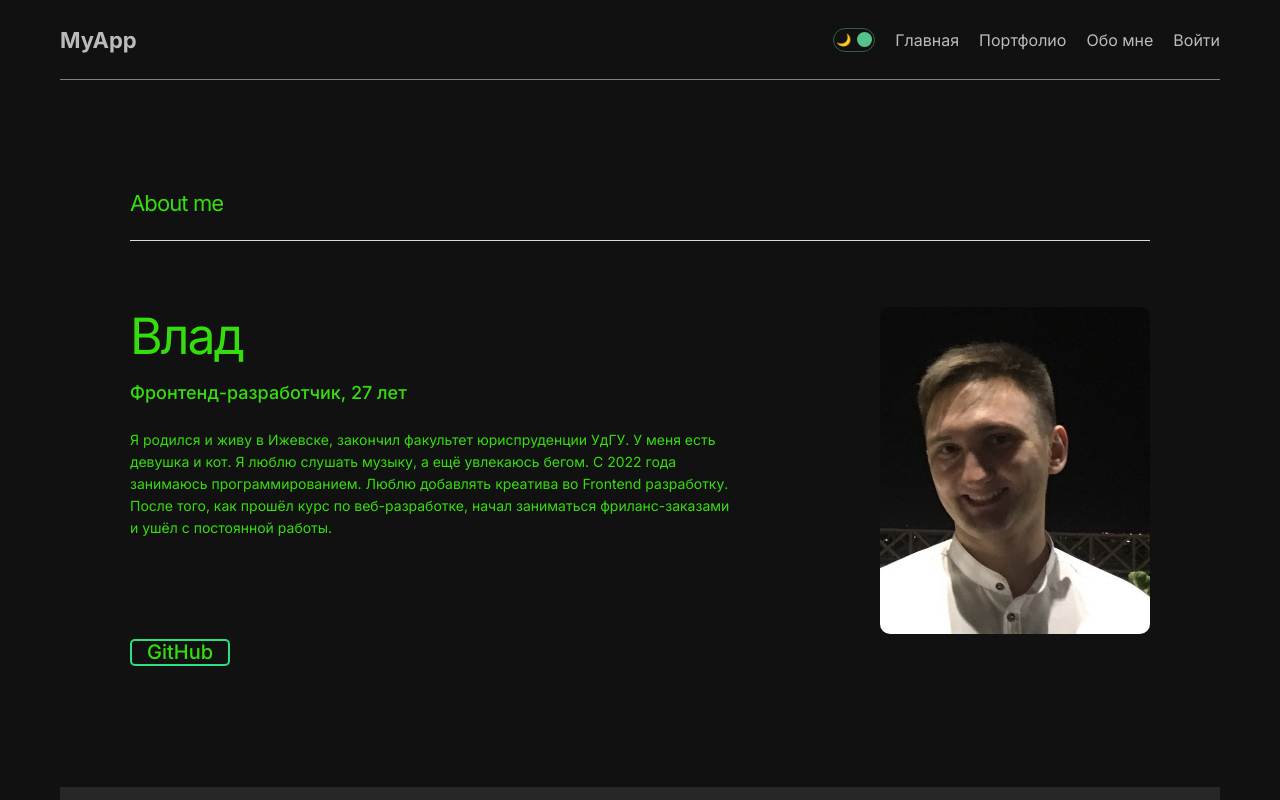
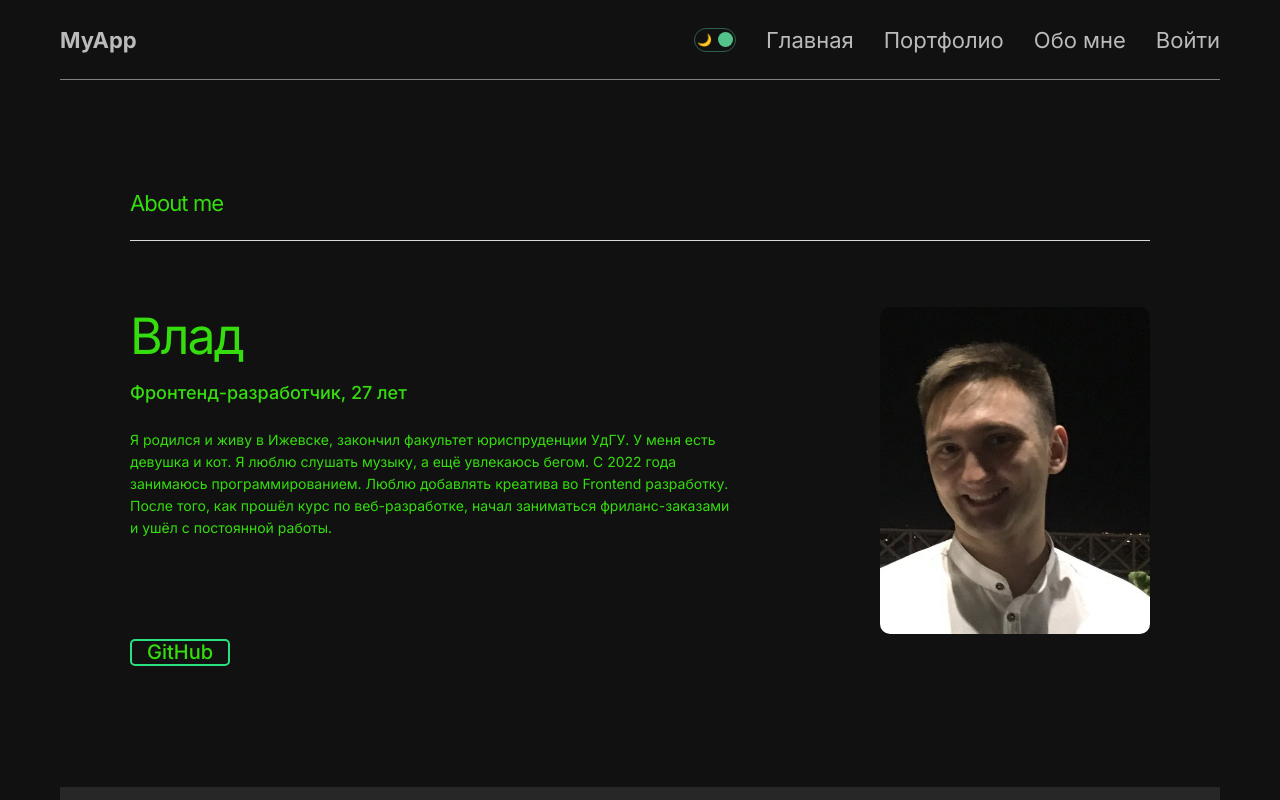
Before and after one commit to DonVladon96/mobile_pay_app, a Next.js app: page /about in a window 1280 px wide. Shown: the top 800 px of the page. Built offline with nearby package versions, Linux system fonts and the light colour scheme; no server answers.

Commit message:
add adaptive

```diff
--- a/package.json
+++ b/package.json
@@ -24,6 +24,7 @@
     "next-auth": "^4.22.1",
     "react": "18.2.0",
     "react-dom": "18.2.0",
+    "react-icons": "^4.11.0",
     "sharp": "^0.32.5",
     "swr": "^2.1.5",
     "typescript": "5.2.2"
--- a/src/component/DarkModeToggle/darkModeToggle.module.css
+++ b/src/component/DarkModeToggle/darkModeToggle.module.css
@@ -22,3 +22,9 @@
     border-radius: 50%;
     position: absolute;
   }
+
+  @media (max-width: 800px) {
+    .container {
+   display: none;
+    }
+  }
--- a/src/component/navbar/Navbar.tsx
+++ b/src/component/navbar/Navbar.tsx
@@ -5,6 +5,7 @@ import DarkModeToggle from "../DarkModeToggle/DarkModeToggle";
 import { signOut, useSession, signIn } from "next-auth/react";
 import { usePathname } from "next/navigation";
 import { useState } from "react";
+import { AiOutlineMenu, AiOutlineClose } from "react-icons/ai";
 
 type NavLink = {
   lable: string;
@@ -41,19 +42,20 @@ const Navbar = ({ navLinks }: Props) => {
 
   return (
     <header className={styles.header}>
-      <nav className={styles.container}>
+      <div className={styles.container}>
         <div className={styles.box}>
           <div className={styles.logo_image}>
-          <Link href="/" className={styles.logo}>
-            MyApp
-          </Link>
+            <Link href="/" className={styles.logo}>
+              MyApp
+            </Link>
           </div>
 
-
-          <div className={
-              nav ? [styles.links, styles.active].join(" ") : [styles.links]
-            }>
-            <DarkModeToggle />
+          <div
+            className={
+              nav ? [styles.links, styles.active].join(" ") : styles.links
+            }
+          >
+             <DarkModeToggle />
 
             {links.map((link) => (
               <Link key={link.id} href={link.url}>
@@ -78,8 +80,11 @@ const Navbar = ({ navLinks }: Props) => {
               <Link href="/signin">Войти</Link>
             )}
           </div>
+          <div onClick={() => setNav(!nav)} className={styles.mobile_btn}>
+            {nav ? <AiOutlineClose size={30} /> : <AiOutlineMenu size={30} />}
+          </div>
         </div>
-      </nav>
+      </div>
     </header>
   );
 };
--- a/src/component/navbar/page.module.css
+++ b/src/component/navbar/page.module.css
@@ -8,6 +8,12 @@
   display: flex;
   align-items: center;
   gap: 20px;
+
+  display: flex;
+  align-items: center;
+  font-size: 22px;
+  line-height: 28px;
+  gap: 30px;
 }
 
 .logout {
@@ -32,6 +38,7 @@
   display: flex;
   justify-content: space-between;
   border-bottom: 1px solid gray;
+  align-items: center;
 }
 
 .logo_image {
@@ -60,9 +67,11 @@
     top: 27px;
     cursor: pointer;
     z-index: 10;
+    padding-right: 46px;
+
   }
 
-  .menu {
+  .links {
     display: flex;
     flex-direction: column;
     justify-content: center;
@@ -73,7 +82,8 @@
     bottom: 0;
     width: 100%;
     height: 100vh;
-    background-color: #f8f8f8;
+    background-color: #1a1d20;
+    opacity: .9;
     z-index: 10;
     transition: left 1s;
   }
@@ -82,7 +92,7 @@
     left: 0;
   }
 
-  .menu a {
+  .links a {
     font-size: 28px;
   }
 }
```
Also changed, not shown: 1 other file (tests, documents, lock files or other folders).
